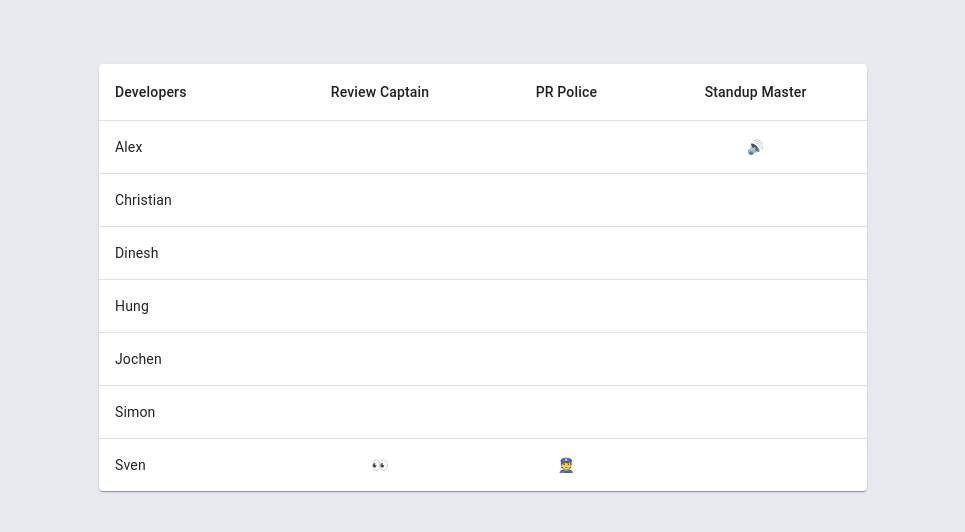
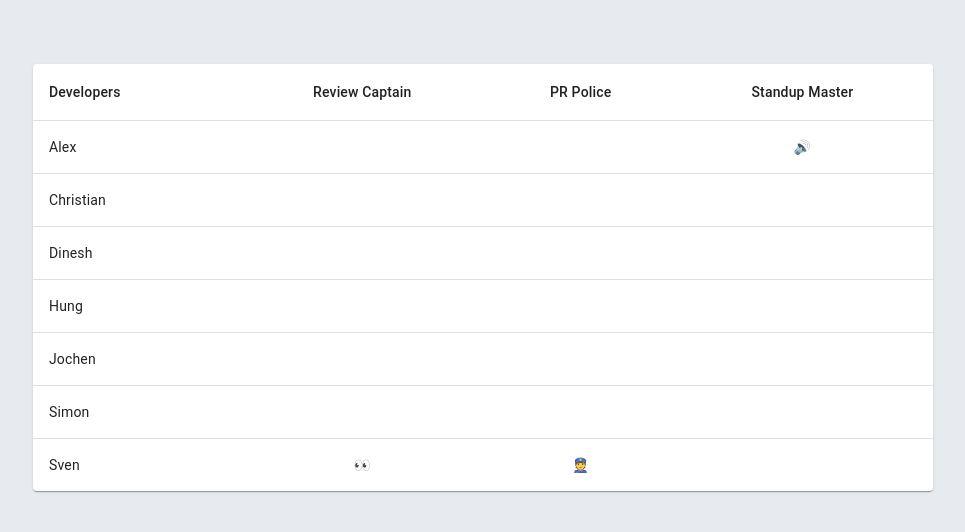
Before and after one commit to kihaki/ecare-calendar, a React (Create React App) app: page / in a window 1280 px wide. Shown: the top 532 px of the page, without its empty margins (157-1122 px from the left). Built offline with nearby package versions, Linux system fonts and the light colour scheme.

Commit message:
Design improvements

```diff
--- a/src/App.css
+++ b/src/App.css
@@ -3,5 +3,9 @@ body {
 }
 
 .App {
-    padding: 5% 20% 0%;
+    max-width: 900px;
+    padding-top: 5%;
+    padding-left: 16px;
+    padding-right: 16px;
+    margin: 0 auto;
 }
```
